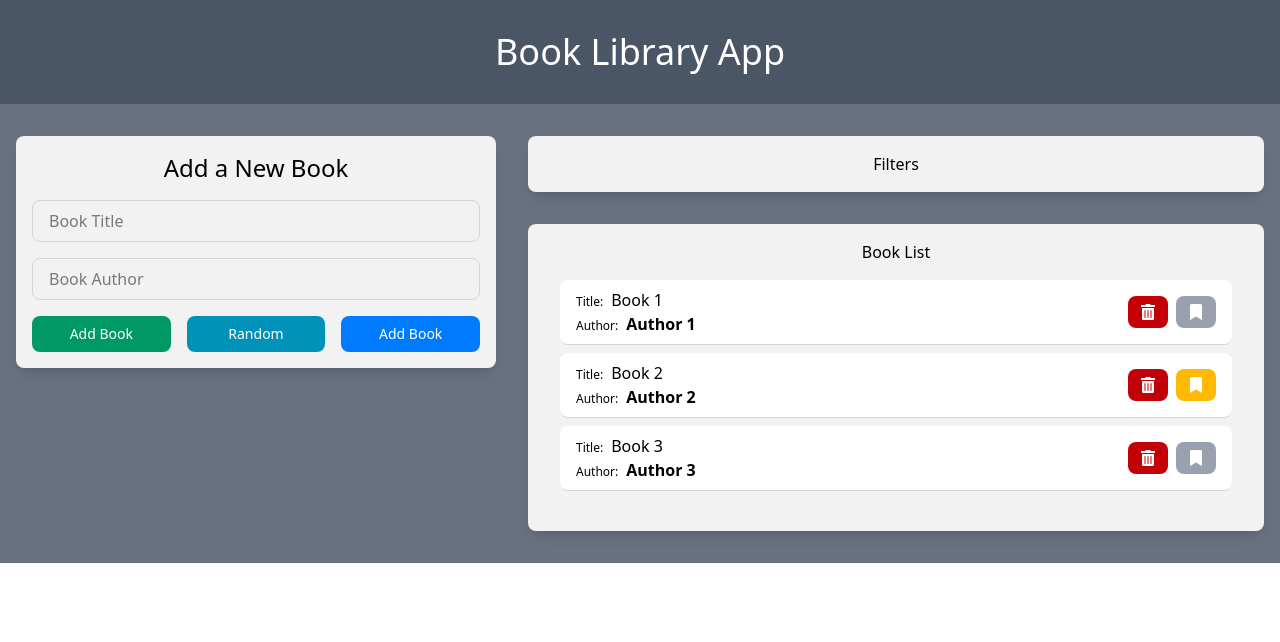
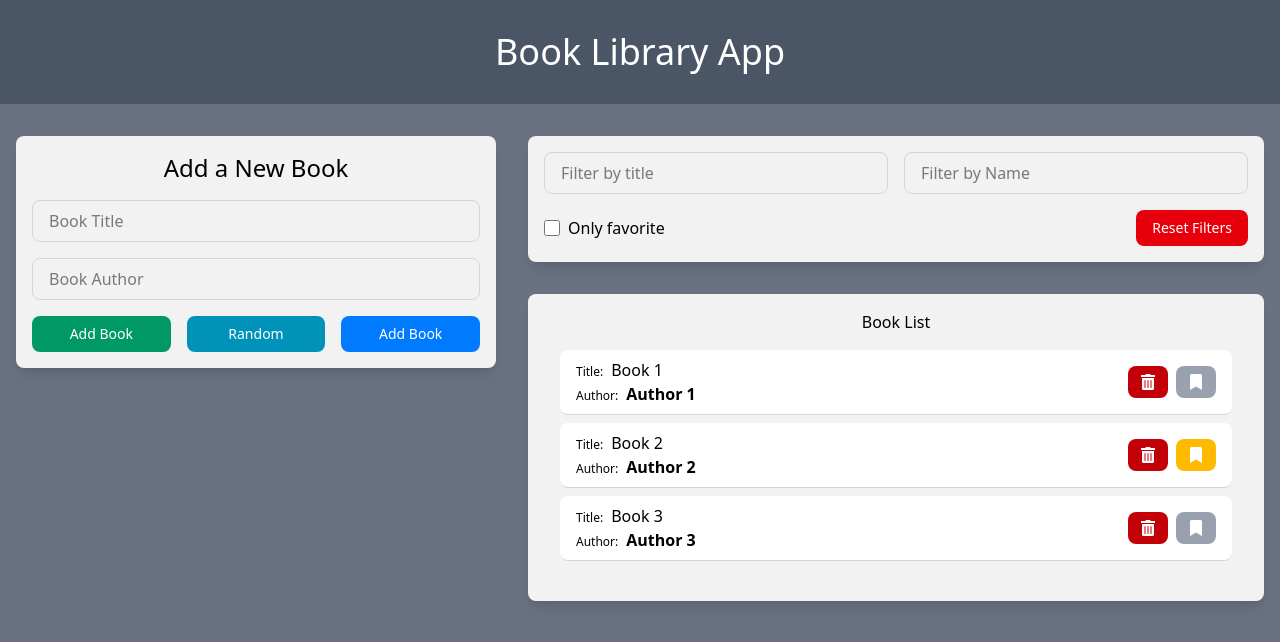
Before and after one commit to samilessons/redux-course, a React (Vite) app in the folder frontend/: page / in a window 1280 px wide. Shown: the top 642 px of the page. Built offline with nearby package versions, Linux system fonts and the light colour scheme.

Commit message:
added slice concept and created filterbytitle. Completed filter layout

```diff
--- a/frontend/src/components/app/App.jsx
+++ b/frontend/src/components/app/App.jsx
@@ -5,7 +5,7 @@
 
 function App() {
   return (
-    <div className="flex flex-col items-center justify-center bg-gray-500 dark:bg-[#112d49]">
+    <div className="flex flex-col items-center  bg-gray-500 dark:bg-[#1b2632] min-h-screen">
       <Header />
       <main className="container flex justify-between w-full mb-4 max-md:flex-col">
         <div className="flex-1 max-md:w-full basis-2/5 mx-auto">
--- a/frontend/src/components/filter/Filter.jsx
+++ b/frontend/src/components/filter/Filter.jsx
@@ -1,7 +1,58 @@
+import { useState } from "react";
+import { useDispatch, useSelector } from "react-redux";
+import { setTitleFilter, resetFilters, selectTitleFilter } from "../../redux/slices/filterSlice";
+
 const Filter = () => {
+  const [checked, setChecked] = useState(false);
+  const dispatch = useDispatch();
+  const value = useSelector(selectTitleFilter);
+
+  const handleByTitle = (e) => dispatch(setTitleFilter(e.target.value));
+  const handleResetFilters = () => dispatch(resetFilters());
+
   return (
-    <div className="p-4 m-4 bg-[#f2f2f2] rounded-lg shadow-lg">
-      <h2 className="text-center">Filters</h2>
+    <div className="flex flex-col gap-4 p-4 m-4 bg-[#f2f2f2] rounded-lg shadow-lg">
+      <div className="flex gap-4 max-lg:flex-wrap">
+        <input
+          onChange={handleByTitle}
+          value={value}
+          type="text"
+          placeholder="Filter by title"
+          className="px-4 py-2 border-1 border-gray-300 rounded-lg w-full"
+        />
+        <input
+          onChange={handleByTitle}
+          value={value}
+          type="text"
+          placeholder="Filter by Name"
+          className="px-4 py-2 border-1 border-gray-300 rounded-lg w-full"
+        />
+      </div>
+      <div className="flex items-center gap-4 justify-between">
+        <label className="flex items-center gap-2 cursor-pointer">
+          <input
+            onChange={() => setChecked(prevState => !prevState)}
+            className="w-4 h-4 cursor-pointer"
+            type="checkbox"
+            style={
+              checked ? {
+                clipPath: "polygon(14% 44%, 0 65%, 50% 100%, 100% 16%, 80% 0%, 43% 62%)",
+                transformOrigin: "bottom left",
+                appearance: "none",
+                backgroundColor: "#007bff"
+              } :
+              { }
+            }
+          />
+          <span>Only favorite</span>
+        </label>
+        <button
+          onClick={handleResetFilters}
+          className="px-4 py-2 cursor-pointer bg-red-600 hover:bg-red-500 transition-colors duration-300 text-sm rounded-lg text-white"
+        >
+          Reset Filters
+        </button>
+      </div>
     </div>
   );
 };
--- a/frontend/src/components/form/Form.jsx
+++ b/frontend/src/components/form/Form.jsx
@@ -6,17 +6,19 @@
 import data from "../../data/books.json";
 
 const Form = () => {
-  const [title, setTitle] = useState("");
-  const [author, setAuthor] = useState("");
+  const [state, setState] = useState({
+    title: "",
+    author: ""
+  });
+
   const dispatch = useDispatch();
+  const { title, author } = state;
 
   const handleSubmit = (e) => {
     e.preventDefault();
-
     if (title && author) {
-      dispatch(addBook(createBookWithID({ title, author })));
-      setTitle("");
-      setAuthor("");
+      dispatch(addBook(createBookWithID({ title, author})));
+      setState({ title: "", author: "" });
     }
   };
 
@@ -31,14 +33,14 @@
         <input
           type="text"
           value={title}
-          onChange={(e) => setTitle(e.target.value)}
+          onChange={(e) => setState(prevState => ({ ...prevState, title: e.target.value }))}
           className="w-full px-4 py-2 mb-4 border border-gray-300 rounded-lg"
           placeholder="Book Title"
         />
         <input
           type="text"
           value={author}
-          onChange={(e) => setAuthor(e.target.value)}
+          onChange={(e) => setState(prevState => ({ ...prevState, author: e.target.value }))}
           className="w-full px-4 py-2 mb-4 border border-gray-300 rounded-lg"
           placeholder="Book Author"
         />
--- a/frontend/src/components/header/Header.jsx
+++ b/frontend/src/components/header/Header.jsx
@@ -1,6 +1,6 @@
 const Header = () => {
   return (
-    <header className="bg-gray-600 dark:bg-[#0a1a2d] text-white w-full mb-4">
+    <header className="bg-gray-600 dark:bg-[#0f171d] text-white w-full mb-4">
       <h1 className="text-4xl my-8 text-center">Book Library App</h1>
     </header>
   );
--- a/frontend/src/components/list/List.jsx
+++ b/frontend/src/components/list/List.jsx
@@ -1,19 +1,26 @@
 import { useSelector } from "react-redux";
+import { selectTitleFilter } from "../../redux/slices/filterSlice";
 
 import ListItem from "../list-item/ListItem";
 
 const List = () => {
   const books = useSelector(state => state.books);
+  const booksByFilteredTitle = useSelector(selectTitleFilter);
+
+  const filteredBooks = books.filter(book => {
+    const matchesTitle = book.title.toLowerCase().includes(booksByFilteredTitle.toLowerCase());
+    return matchesTitle;
+  });
 
   return (
     <div className="p-4 m-4 bg-[#f2f2f2] rounded-lg shadow-lg min-h-[145px]">
       <h2 className="text-center">Book List</h2>
       <ul className="p-0 m-4 max-h-[520px] overflow-y-auto">
         {
-          !books.length ?
+          !filteredBooks.length ?
             <p className="text-center">No books available</p>
             :
-            books.map(book => <ListItem key={book.id} book={book} />)
+            filteredBooks.map(book => <ListItem key={book.id} book={book} />)
         }
       </ul>
     </div>
--- /dev/null
+++ b/frontend/src/redux/slices/filterSlice.js
@@ -0,0 +1,25 @@
+import { createSlice } from "@reduxjs/toolkit";
+
+const initialState = {
+  title: ""
+};
+
+const filteredSlice = createSlice({
+  name: "filter",
+  initialState,
+  reducers: {
+    setTitleFilter: (state, action) => {
+      // return { ...state, title: action.payload };
+      state.title = action.payload
+    },
+    resetFilters: () => initialState
+  }
+});
+
+// Action Creators
+export const { setTitleFilter, resetFilters } = filteredSlice.actions;
+
+// State
+export const selectTitleFilter = state => state.filter.title;
+
+export default filteredSlice.reducer;
--- a/frontend/src/redux/store.js
+++ b/frontend/src/redux/store.js
@@ -1,10 +1,12 @@
 import { configureStore } from "@reduxjs/toolkit";
 
 import booksReducer from "./books/reducer";
+import filterReducer from "./slices/filterSlice";
 
 const store = configureStore({
   reducer: {
-    books: booksReducer
+    books: booksReducer,
+    filter: filterReducer
   }
 });
 
```
